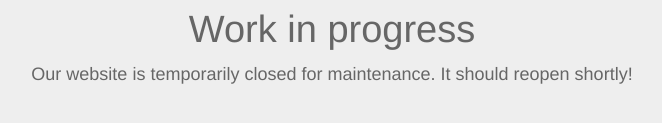
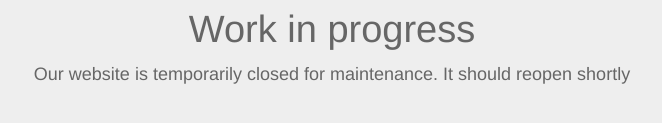
Before and after one commit to ronex/work-in-progress-site, a plain HTML site: page index.html in a window 1280 px wide. Shown: the part 453-576 px from the top of the page, 308-970 px from the left. Drawn offline with Linux system fonts and the light colour scheme.

Commit message:
Test from Gitbox client

```diff
--- a/index.html
+++ b/index.html
@@ -15,7 +15,7 @@
 			<div class="container">
 				<i class="fa fa-exclamation-triangle"></i>
 				<h1>Work in progress</h1>
-				<p>Our website is temporarily closed for maintenance. It should reopen shortly!</p>
+				<p>Our website is temporarily closed for maintenance. It should reopen shortly</p>
 			</div>
 		</div>
 	</body>
```
